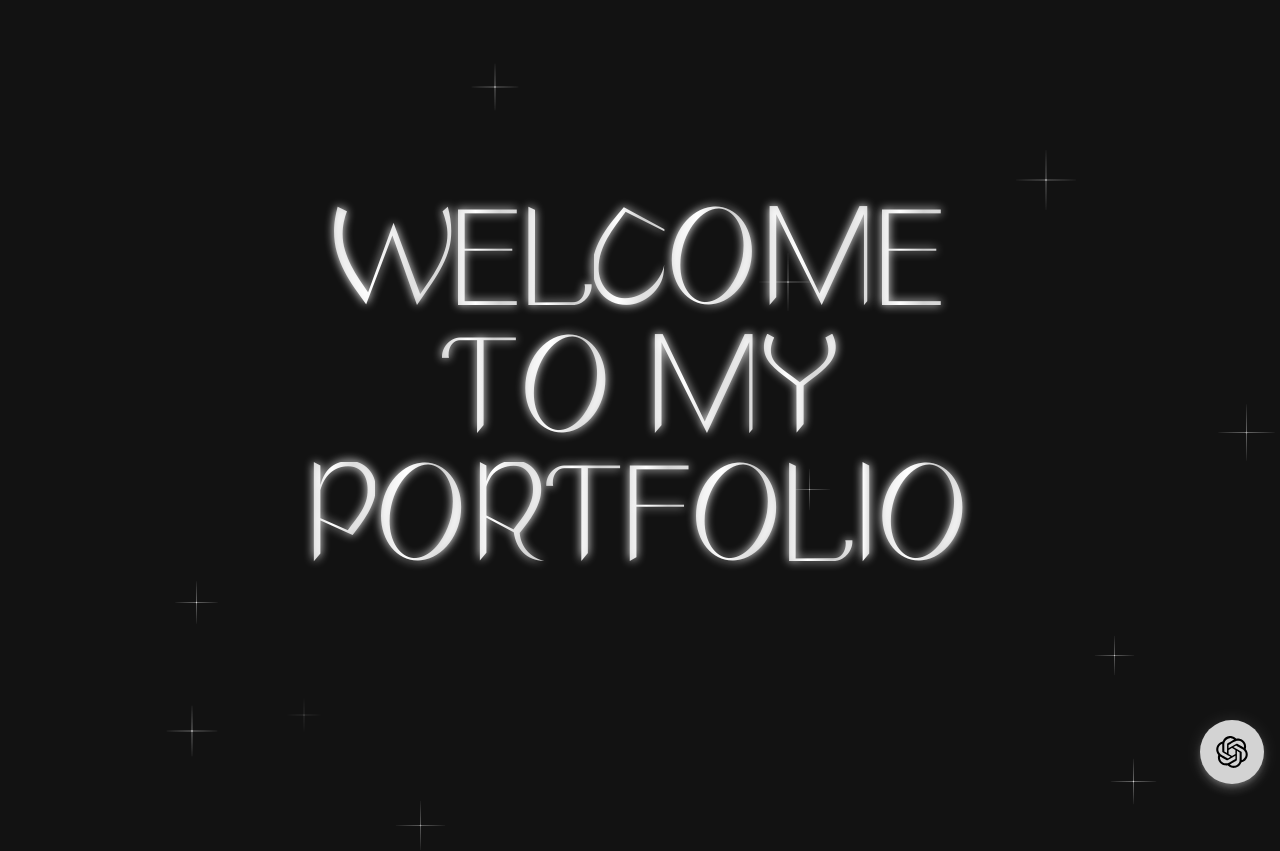
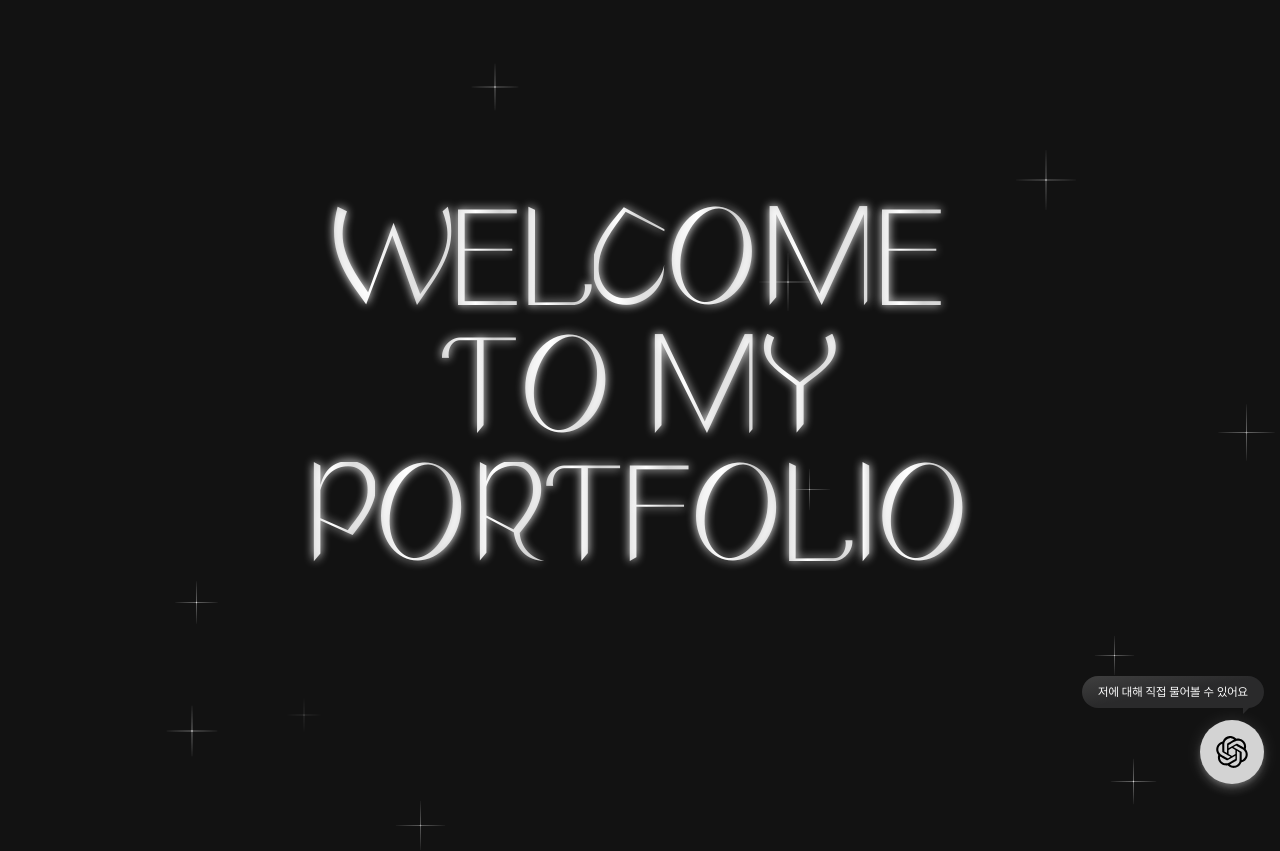
Before and after one commit to eunbinnie/fe-portfolio, a Next.js app: page / in a window 1280 px wide. Shown: the top 851 px of the page. Built offline with nearby package versions, Linux system fonts and the light colour scheme; no server answers.

Commit message:
feat: 우하단 채팅 버튼 클릭 유도 말풍선 추가

```diff
--- a/package.json
+++ b/package.json
@@ -20,6 +20,7 @@
     "react": "^18",
     "react-dom": "^18",
     "react-lottie-player": "^2.1.0",
+    "swiper": "^11.2.7",
     "tailwind-merge": "^2.5.2"
   },
   "devDependencies": {
--- a/src/app/layout.tsx
+++ b/src/app/layout.tsx
@@ -1,7 +1,7 @@
 import type { Metadata } from 'next';
 import '@/styles/globals.css';
 import Background from '@/components/StarContainer';
-import FloatingButton from '@/components/FloatingButton';
+import FloatingButton from '@/components/button/FloatingButton';
 import localFont from 'next/font/local';
 
 const pretendard = localFont({
--- a/src/app/not-found.tsx
+++ b/src/app/not-found.tsx
@@ -2,7 +2,7 @@
 
 import Lottie from 'react-lottie-player';
 import lottieJson from 'public/lotties/404.json';
-import Button from '@/components/Button';
+import Button from '@/components/button/Button';
 import { useRouter } from 'next/navigation';
 
 const NotFoundPage = () => {
--- /dev/null
+++ b/src/components/AI/ChatTeaser.tsx
@@ -0,0 +1,35 @@
+'use client';
+
+import { Swiper, SwiperSlide } from 'swiper/react';
+import { Autoplay } from 'swiper/modules';
+import 'swiper/css';
+import 'swiper/css/autoplay';
+
+const CHAT_TEASER_TEXT = [
+  '지금 바로 클릭해 대화해보세요',
+  '저에 대해 직접 물어볼 수 있어요',
+  '학습된 AI가 저를 대신해 답해요',
+  '궁금한 건 채팅으로 물어보세요',
+];
+
+const ChatTeaser = () => {
+  return (
+    <div className="speech-bubble w-full animate-fade-in-slow bg-left-top-gradient opacity-0">
+      <Swiper
+        modules={[Autoplay]}
+        direction="vertical"
+        loop={true}
+        autoplay={{ delay: 4000, disableOnInteraction: false }}
+        className="h-4 w-[150px] text-xs"
+      >
+        {CHAT_TEASER_TEXT.map((text, index) => (
+          <SwiperSlide key={text + index} className="truncate text-right">
+            {text}
+          </SwiperSlide>
+        ))}
+      </Swiper>
+    </div>
+  );
+};
+
+export default ChatTeaser;
--- a/src/components/FloatingButton.tsx
+++ b/src/components/button/FloatingButton.tsx
@@ -1,9 +1,10 @@
 'use client';
 
 import Image from 'next/image';
-import Portal from './modal/Portal';
+import Portal from '../modal/Portal';
 import { useState } from 'react';
-import ChatContainer from './AI/ChatContainer';
+import ChatContainer from '../AI/ChatContainer';
+import ChatTeaser from '../AI/ChatTeaser';
 
 const FloatingButton = () => {
   const [isActive, setIsActive] = useState(false);
@@ -13,11 +14,13 @@ const FloatingButton = () => {
   };
 
   return (
-    <>
+    <div className="fixed bottom-4 right-4 flex flex-col items-end">
+      {/* 말풍선 */}
+      <ChatTeaser />
       <button
         type="button"
         onClick={handleModalActive}
-        className="fixed bottom-4 right-4 size-14 cursor-pointer rounded-full bg-silver shadow-small transition-colors duration-300 ease-in-out hover:bg-white md:size-16"
+        className="relative size-14 cursor-pointer rounded-full bg-silver shadow-small transition-colors duration-300 ease-in-out hover:bg-white md:size-16"
       >
         <Image
           src="/icons/chatgpt.svg"
@@ -31,7 +34,7 @@ const FloatingButton = () => {
       <Portal active={isActive} onClose={handleModalActive}>
         <ChatContainer active={isActive} onClose={handleModalActive} />
       </Portal>
-    </>
+    </div>
   );
 };
 
--- a/src/components/modal/Drawer.tsx
+++ b/src/components/modal/Drawer.tsx
@@ -11,7 +11,7 @@ const Drawer = ({ active, children, onClose }: IModalProps) => {
   return (
     <div
       className={cn(
-        'fill-mode-forwards fixed inset-y-0 right-0 w-full max-w-[460px] bg-white px-5 py-4 shadow-leftSmall',
+        'fill-mode-forwards fixed inset-y-0 right-0 z-[9999] w-full max-w-[460px] bg-white px-5 py-4 shadow-leftSmall',
         active ? 'animate-slide-in-right' : 'animate-slide-out-right',
       )}
     >
--- a/src/components/modal/Portal.tsx
+++ b/src/components/modal/Portal.tsx
@@ -41,11 +41,11 @@ const Portal = ({ active, children, onClose }: IModalProps) => {
     <>
       {visible &&
         createPortal(
-          <div className="inset-0 z-[9999]">
+          <div className="inset-0">
             <div
               onClick={onClose}
               className={cn(
-                'fill-mode-forwards fixed inset-0 bg-black bg-opacity-[0.7]',
+                'fill-mode-forwards fixed inset-0 z-[1] bg-black bg-opacity-[0.7]',
                 active ? 'animate-fade-in' : 'animate-fade-out',
               )}
             />
--- a/src/components/section/KeywordSection.tsx
+++ b/src/components/section/KeywordSection.tsx
@@ -1,6 +1,6 @@
 'use client';
 
-import Button from '@/components/Button';
+import Button from '@/components/button/Button';
 import KEYWORD from '@/constants/keyword';
 import cn from '@/utils/cn';
 import { useState } from 'react';
--- a/src/styles/globals.css
+++ b/src/styles/globals.css
@@ -50,6 +50,31 @@
     border-radius: 10px;
   }
 
+  /* 말풍선 */
+  .speech-bubble {
+    position: relative;
+    background: #2a2a2b;
+    color: #fff;
+    border-radius: 24px;
+    margin-bottom: 12px;
+    padding: 8px 16px;
+  }
+
+  .speech-bubble:after {
+    content: '';
+    position: absolute;
+    bottom: 0;
+    right: 14px;
+    width: 0;
+    height: 0;
+    border: 7px solid transparent;
+    border-top-color: #2a2a2b;
+    border-bottom: 0;
+    border-left: 0;
+    margin-left: -3.5px;
+    margin-bottom: -6px;
+  }
+
   @media (max-width: 424px) {
     .metalic-text {
       text-shadow: 0 0 10px rgba(255, 255, 255, 0.6);
--- a/tailwind.config.ts
+++ b/tailwind.config.ts
@@ -36,10 +36,11 @@ const config: Config = {
         'infinite-slide-original':
           'infinite-slide-original 70s linear infinite',
         'infinite-slide-copy': 'infinite-slide-copy 70s linear infinite',
-        'fade-in': 'fade-in 0.25s ease-in-out',
-        'fade-out': 'fade-out 0.25s ease-in-out',
-        'slide-in-right': 'slide-in-right 0.25s ease-in',
-        'slide-out-right': 'slide-out-right 0.25s ease-in',
+        'fade-in': 'fade-in 0.25s ease-in-out forwards',
+        'fade-in-slow': 'fade-in 3s ease-out 2s forwards',
+        'fade-out': 'fade-out 0.25s ease-in-out forwards',
+        'slide-in-right': 'slide-in-right 0.25s ease-in forwards',
+        'slide-out-right': 'slide-out-right 0.25s ease-in forwards',
       },
       keyframes: {
         'infinite-slide-original': {
```
Also changed, not shown: src/components/button/Button.tsx (renamed from src/components/Button.tsx), 1 other file (tests, documents, lock files or other folders).
